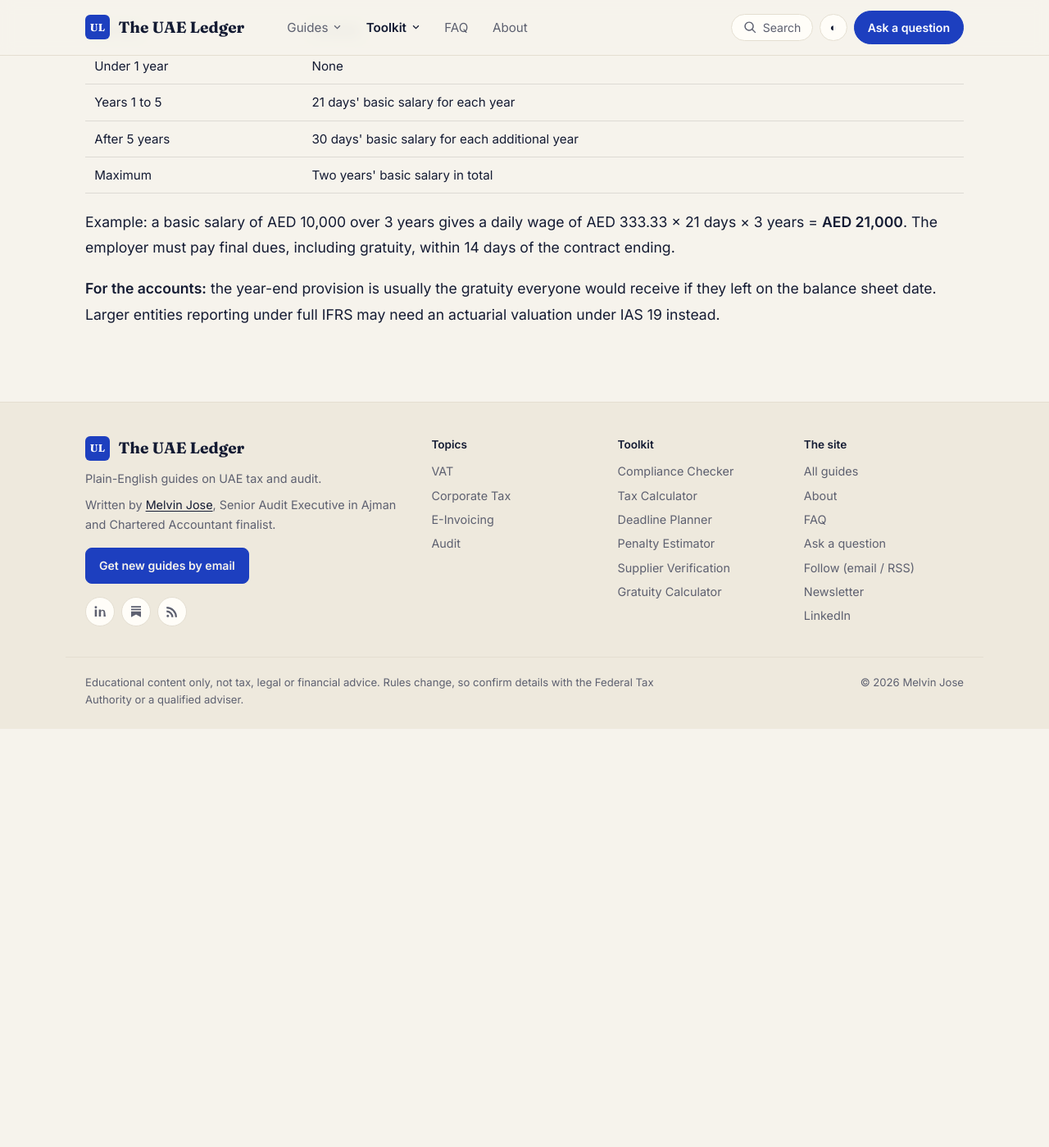
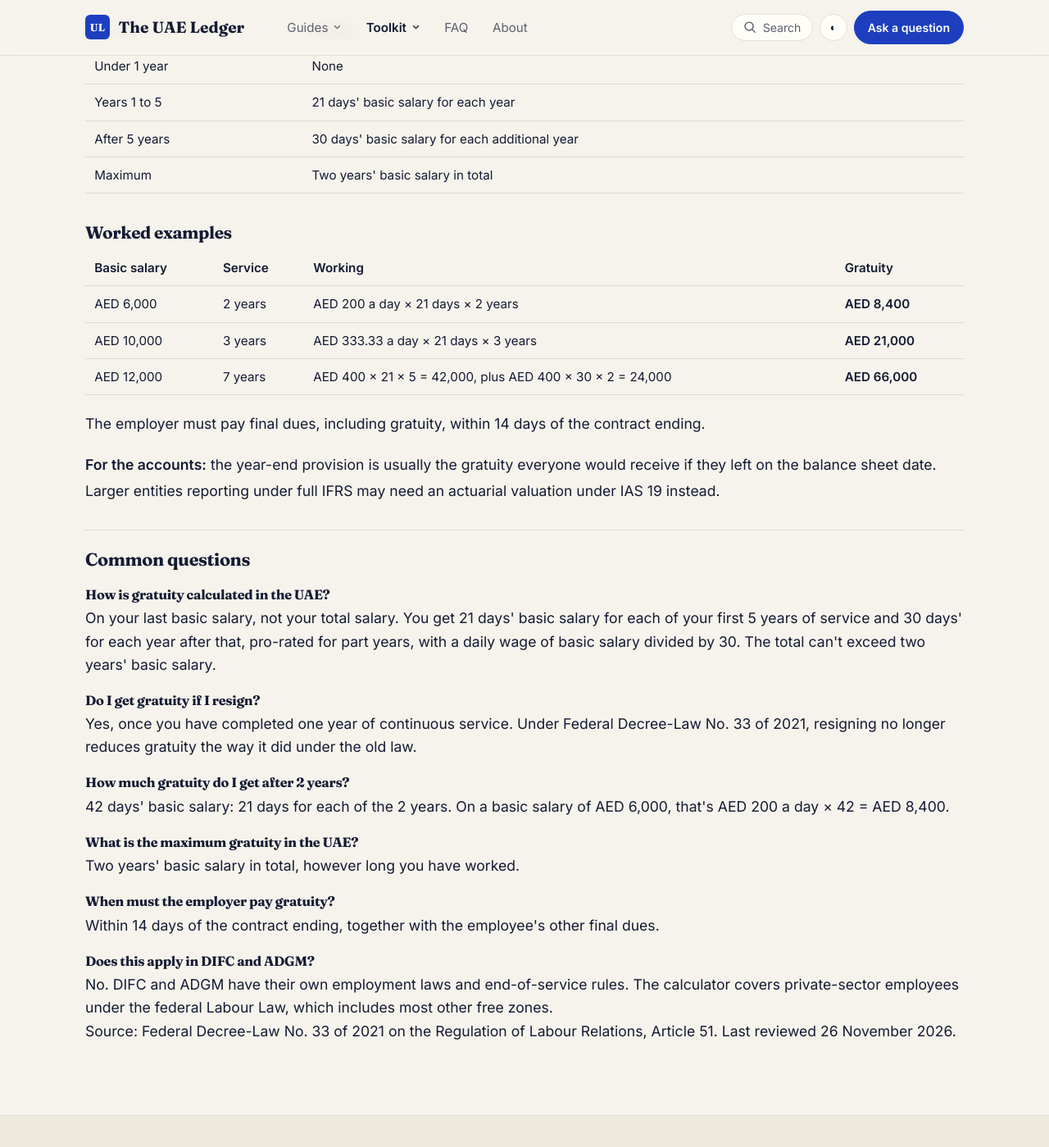
Before and after one commit to MelvinJose108/melvinjose.github.io, a Jekyll site: the page built from gratuity/index.html, in a window 1280 px wide and 1400 px high, scrolled down 945 px. Shown: the whole window at 82% size. Built offline with Jekyll 4.4.1, drawn with Linux system fonts in a browser that asks for light colours; before the commit the page ends 1834 px from its top, so only the background shows below that.

Commit message:
Gratuity page: search title, worked examples, FAQ with FAQPage schema (#81)
Claude-Session: https://claude.ai/code/session_01EBT4cYX72Yrwk4UFZtHLjU

Co-authored-by: Claude <noreply@anthropic.com>

```diff
--- a/gratuity/index.html
+++ b/gratuity/index.html
@@ -3,8 +3,22 @@ layout: default
 app: true
 title: Gratuity Calculator
 permalink: /gratuity/
-seo_title: "UAE Gratuity Calculator 2026"
-description: "Calculate UAE end-of-service gratuity under Article 51 of the Labour Law, and work out the year-end gratuity provision for your whole team."
+seo_title: "UAE Gratuity Calculator 2026: End of Service, Dubai & All Emirates"
+description: "Free UAE gratuity calculator for 2026: end-of-service benefit on your last basic salary under Article 51 of the Labour Law, with worked examples and a year-end provision for your whole team."
+reviewed: 2026-11-26
+faq:
+  - q: "How is gratuity calculated in the UAE?"
+    a: "On your last basic salary, not your total salary. You get 21 days' basic salary for each of your first 5 years of service and 30 days' for each year after that, pro-rated for part years, with a daily wage of basic salary divided by 30. The total can't exceed two years' basic salary."
+  - q: "Do I get gratuity if I resign?"
+    a: "Yes, once you have completed one year of continuous service. Under Federal Decree-Law No. 33 of 2021, resigning no longer reduces gratuity the way it did under the old law."
+  - q: "How much gratuity do I get after 2 years?"
+    a: "42 days' basic salary: 21 days for each of the 2 years. On a basic salary of AED 6,000, that's AED 200 a day × 42 = AED 8,400."
+  - q: "What is the maximum gratuity in the UAE?"
+    a: "Two years' basic salary in total, however long you have worked."
+  - q: "When must the employer pay gratuity?"
+    a: "Within 14 days of the contract ending, together with the employee's other final dues."
+  - q: "Does this apply in DIFC and ADGM?"
+    a: "No. DIFC and ADGM have their own employment laws and end-of-service rules. The calculator covers private-sector employees under the federal Labour Law, which includes most other free zones."
 ---
 <h1 class="pagetitle">Gratuity Calculator</h1>
 <p class="deck">End-of-service gratuity for private-sector employees under Article 51 of Federal Decree-Law No. 33 of 2021, plus a year-end provision for your whole team.</p>
@@ -50,8 +64,25 @@ description: "Calculate UAE end-of-service gratuity under Article 51 of the Labo
       <tr><td>Maximum</td><td>Two years' basic salary in total</td></tr>
     </tbody>
   </table>
-  <p>Example: a basic salary of AED 10,000 over 3 years gives a daily wage of AED 333.33 × 21 days × 3 years = <b>AED 21,000</b>. The employer must pay final dues, including gratuity, within 14 days of the contract ending.</p>
+  <h3>Worked examples</h3>
+  <table>
+    <thead><tr><th>Basic salary</th><th>Service</th><th>Working</th><th>Gratuity</th></tr></thead>
+    <tbody>
+      <tr><td>AED 6,000</td><td>2 years</td><td>AED 200 a day × 21 days × 2 years</td><td><b>AED 8,400</b></td></tr>
+      <tr><td>AED 10,000</td><td>3 years</td><td>AED 333.33 a day × 21 days × 3 years</td><td><b>AED 21,000</b></td></tr>
+      <tr><td>AED 12,000</td><td>7 years</td><td>AED 400 × 21 × 5 = 42,000, plus AED 400 × 30 × 2 = 24,000</td><td><b>AED 66,000</b></td></tr>
+    </tbody>
+  </table>
+  <p>The employer must pay final dues, including gratuity, within 14 days of the contract ending.</p>
   <p><b>For the accounts:</b> the year-end provision is usually the gratuity everyone would receive if they left on the balance sheet date. Larger entities reporting under full IFRS may need an actuarial valuation under IAS 19 instead.</p>
+</section>
+
+<section class="hsec body faq" style="margin-top:2rem">
+  <h2>Common questions</h2>
+  {% for f in page.faq %}<h3>{{ f.q }}</h3>
+  <p>{{ f.a }}</p>
+  {% endfor %}
+  <p class="note">Source: Federal Decree-Law No. 33 of 2021 on the Regulation of Labour Relations, Article 51. Last reviewed {{ page.reviewed | date: "%-d %B %Y" }}.</p>
 </section>
 
 <script src="{{ '/assets/obligations.js' | relative_url }}?v={{ site.time | date: '%s' }}"></script>
```
